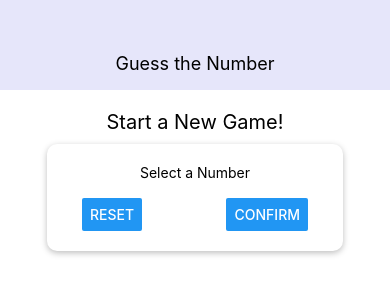
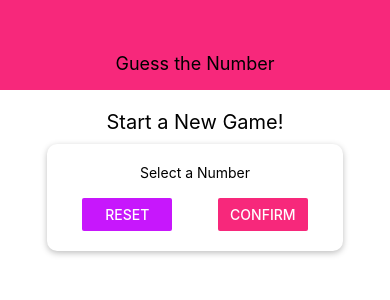
Before and after one commit to egrivalsky/rn-unit-4, a React Native app: screen / in a window 390 px wide. Shown: the top 300 px of the page. Built offline with nearby package versions, Linux system fonts and the light colour scheme.

Commit message:
added constants/colors.js for modular color management

```diff
--- a/components/Header.js
+++ b/components/Header.js
@@ -1,5 +1,6 @@
 import React from 'react';
 import {View, Text, StyleSheet} from 'react-native';
+import colors from '../constants/colors'
 
 const Header = props => {
     return (
@@ -16,7 +17,7 @@
         width: '100%',
         height: 90,
         paddingTop: 36,
-        backgroundColor: "lavender",
+        backgroundColor: colors.primary,
         alignItems: 'center',
         justifyContent: 'center',
     },
--- /dev/null
+++ b/constants/colors.js
@@ -0,0 +1,4 @@
+export default {
+    primary: '#f7287b',
+    accent: '#c717fc',
+};
--- a/screens/StartGameScreen.js
+++ b/screens/StartGameScreen.js
@@ -1,6 +1,8 @@
 import React from 'react';
 import { View, Text, StyleSheet, TextInput, Button, TouchableWithoutFeedback} from 'react-native';
 import Card from '../components/Card';
+import colors from '../constants/colors';
+
 const StartGameScreen = props => {
     return (
         <View style={styles.screen}>
@@ -11,8 +13,8 @@
                 <Text>Select a Number</Text>
                 <TextInput />
                 <View style={styles.buttonContainer}>
-                    <Button title='Reset' onPress={()=> {}}/>
-                    <Button title='Confirm' onPress={()=> {}}/>
+                    <View style={styles.button}><Button color={colors.accent} title='Reset' onPress={()=> {}}/></View>
+                    <View style={styles.button}><Button color={colors.primary} title='Confirm' onPress={()=> {}}/></View>
                 </View>
             </Card>
 
@@ -25,6 +27,10 @@
         flex: 1,
         padding: 10,
         alignItems: 'center',
+    },
+
+    button: {
+        width: '40%'
     },
 
     title: {
```
